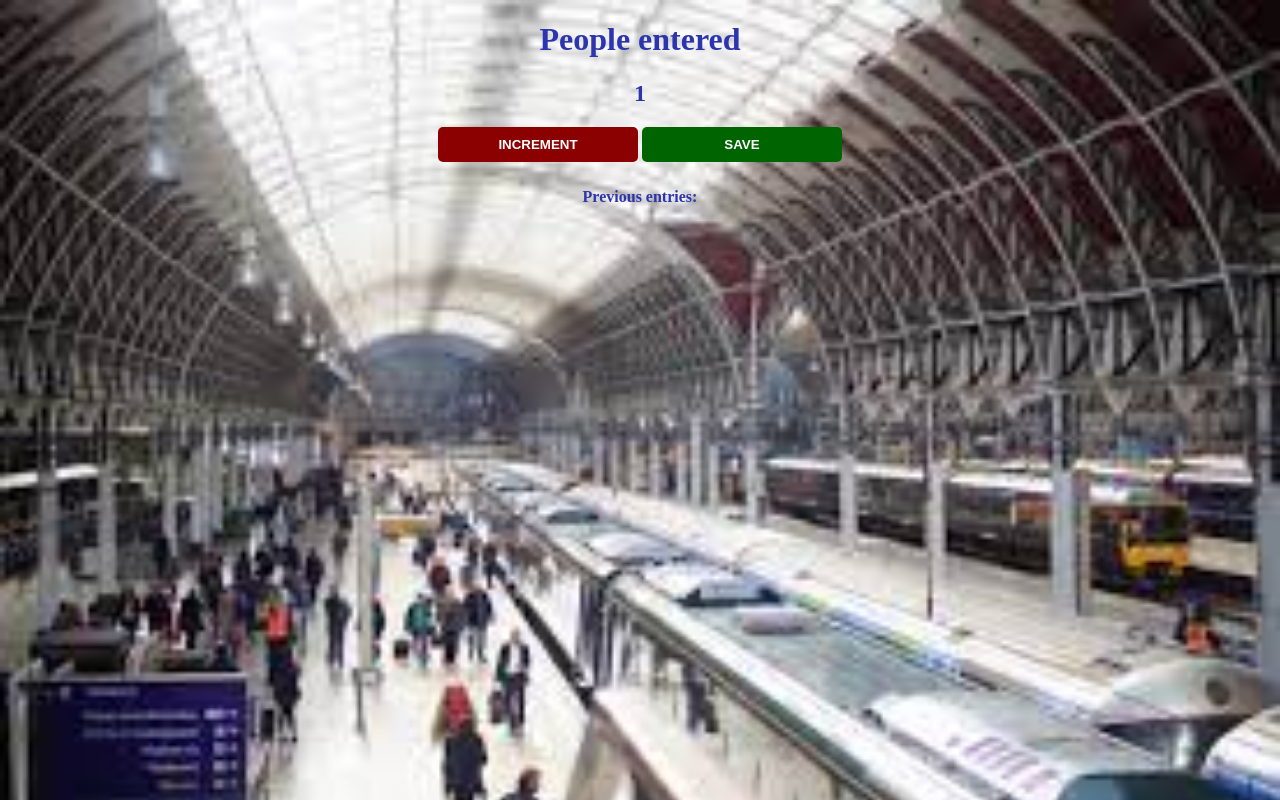
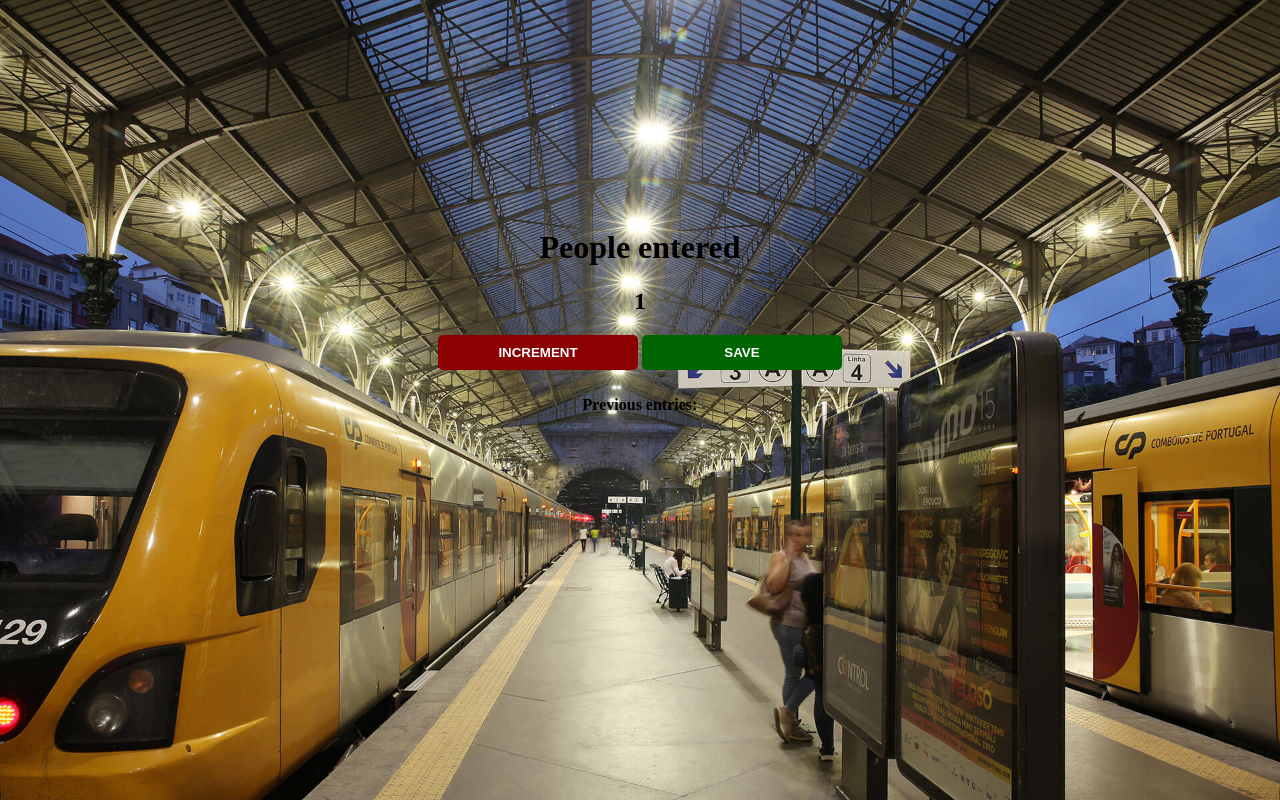
Before and after one commit to RomanNazzetta/Passangers-Count, a plain HTML site: page index.html in a window 1280 px wide. Both pictures are taken after a click on the button "INCREMENT". Drawn offline with Linux system fonts and the light colour scheme.

Commit message:
textContent

```diff
--- a/css/index.css
+++ b/css/index.css
@@ -1,7 +1,9 @@
 body{
-    background-image: url(/imagenes/trainstation.jfif);
+    padding: 200px;
+    background-image: url(/imagenes/railwaystations-metros-porto-portugal-schreder-dexo-dexo-neos-porto-sao-bento-gare-img_0942.jpg);
     background-size: cover;
-    color: rgb(44, 53, 173);
+    resize: none;
+    color: rgb(0, 0, 0);
     font-weight: bold;
     text-align: center;
 }
--- a/index.js
+++ b/index.js
@@ -4,11 +4,10 @@ let count = 0
 
 function increment (){
     count += 1
-    countEl.innerText = count
+    countEl.textContent = count
 }
 
 function save (){
     let countStr = count + " - "
-    saveEl.innerText += countStr
-    console.log(count)
+    saveEl.textContent += countStr
 }
```
Also changed, not shown: imagenes/railwaystations-metros-porto-portugal-schreder-dexo-dexo-neos-porto-sao-bento-gare-img_0942.jpg (added).
